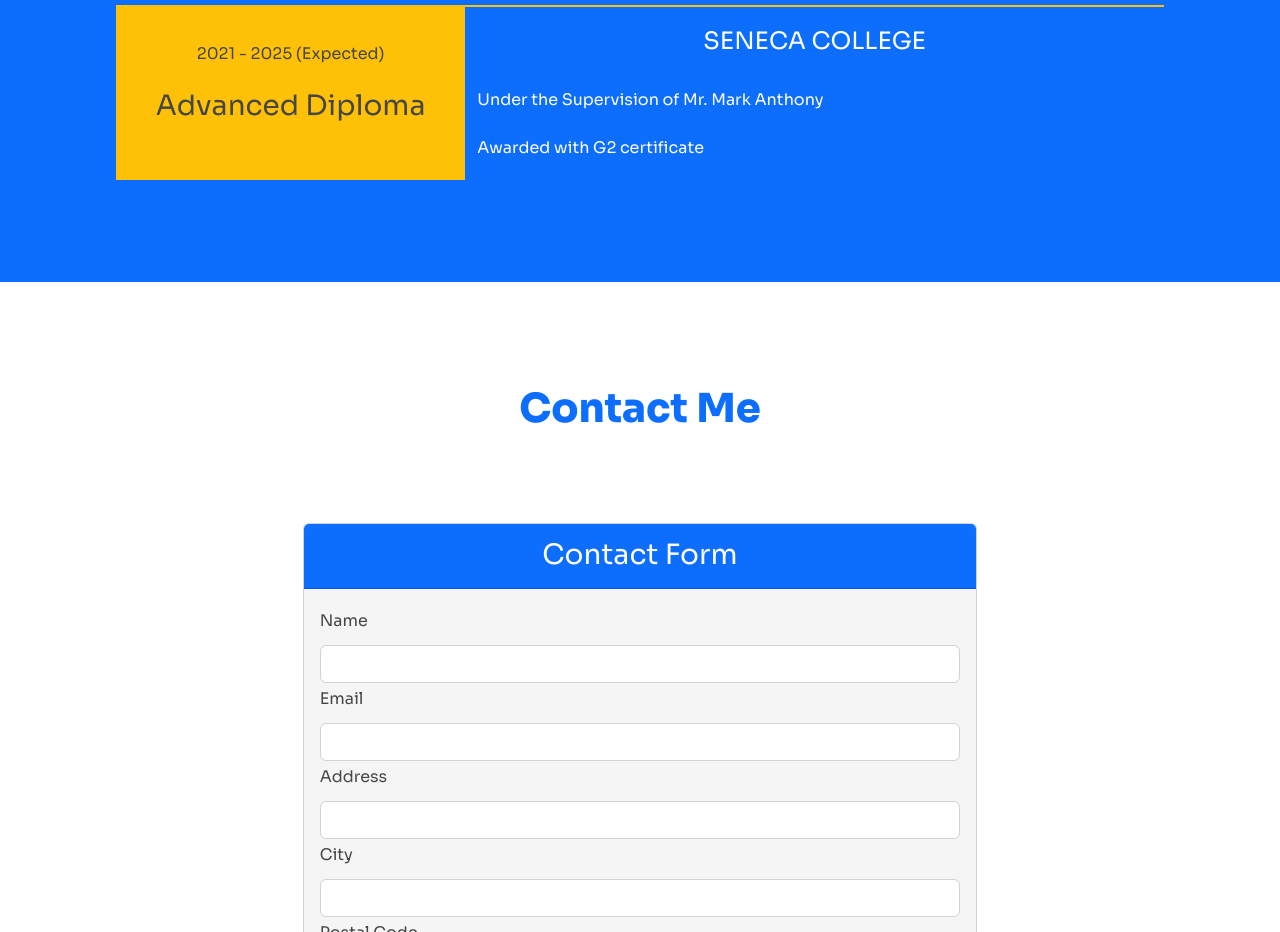
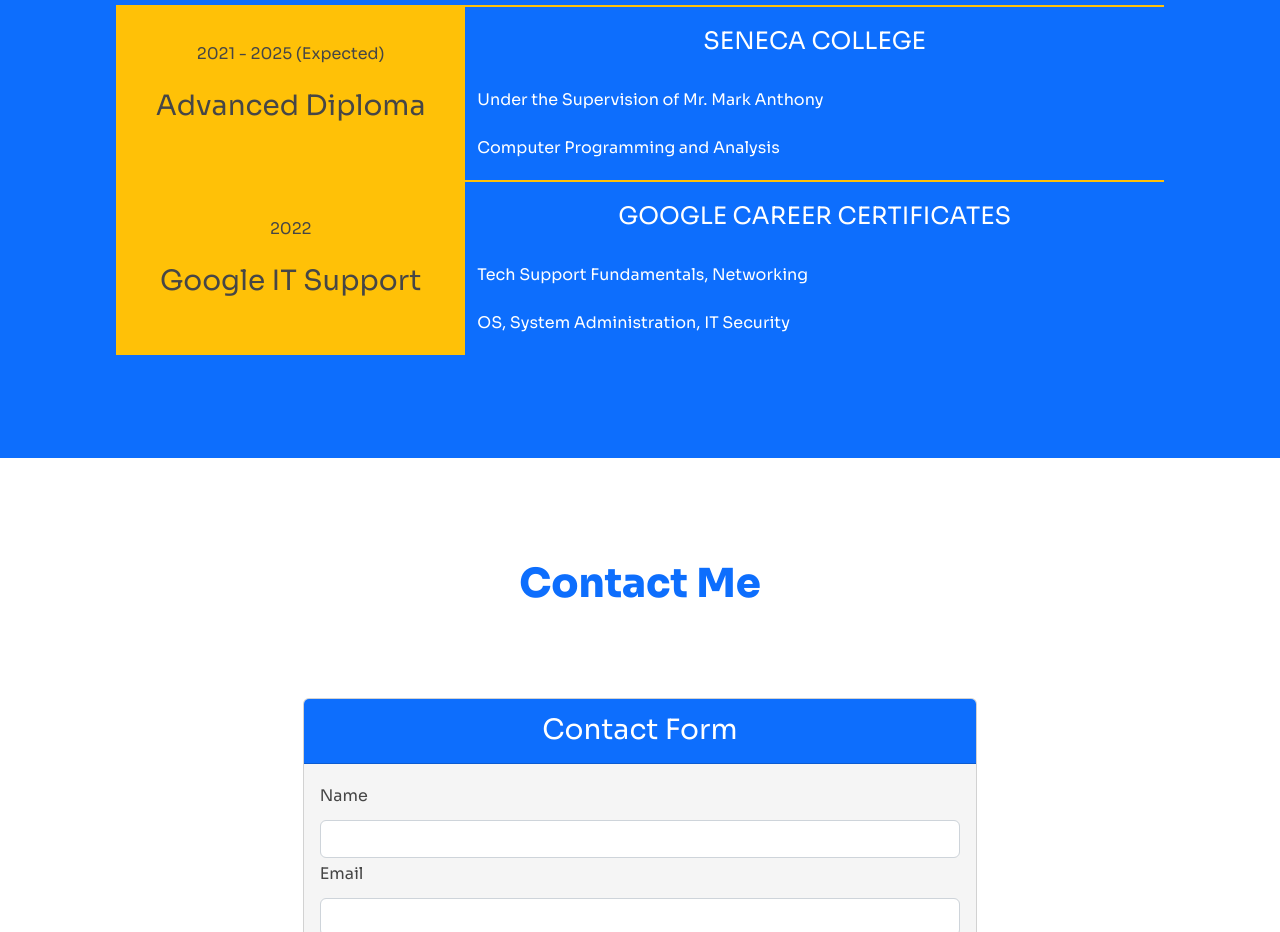
Before and after one commit to asimnaveedofficial/portfolio, a plain HTML site: page index.html in a window 1280 px wide. Shown: the part 1601-2533 px from the top of the page. Drawn offline with nearby package versions, Linux system fonts and the light colour scheme; a web font is replaced by a local one.

Commit message:
Added Google IT support certificate in education
Removed G2 from achievements

```diff
--- a/index.html
+++ b/index.html
@@ -113,7 +113,19 @@
       <div class="education-content col-lg-8">
         <h4>SENECA COLLEGE</h4>
         <p>Under the Supervision of Mr. Mark Anthony</p>
-        <p>Awarded with G2 certificate</p>
+        <p>Computer Programming and Analysis</p>
+      </div>
+    </div>
+    <!-- milestone 2 -->
+    <div class="education-card row">
+      <div class="education-header col-lg-4">
+        <p>2022</p>
+        <h3>Google IT Support</h3>
+      </div>
+      <div class="education-content col-lg-8">
+        <h4>GOOGLE CAREER CERTIFICATES</h4>
+        <p>Tech Support Fundamentals, Networking</p>
+        <p>OS, System Administration, IT Security</p>
       </div>
     </div>
   </article>
```
